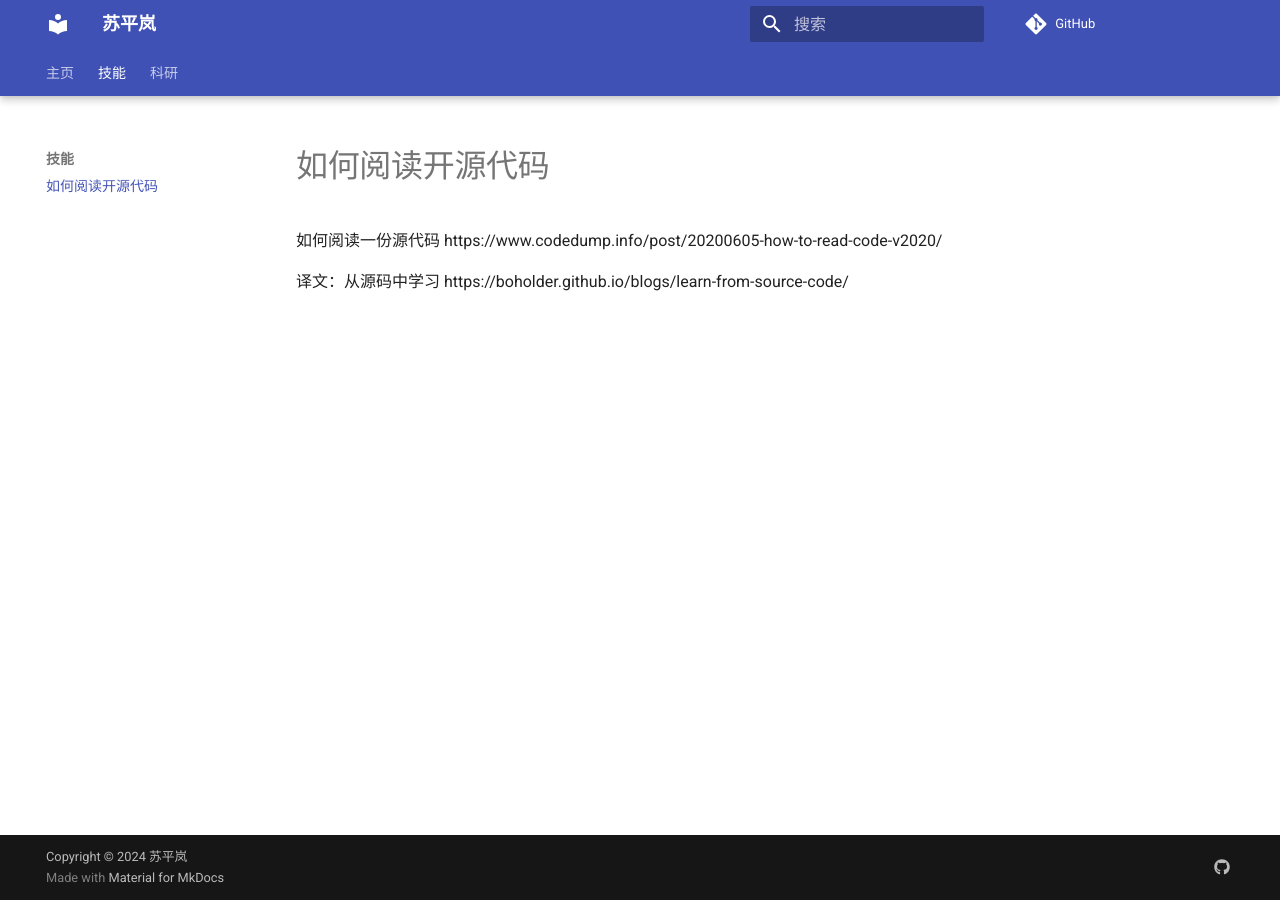
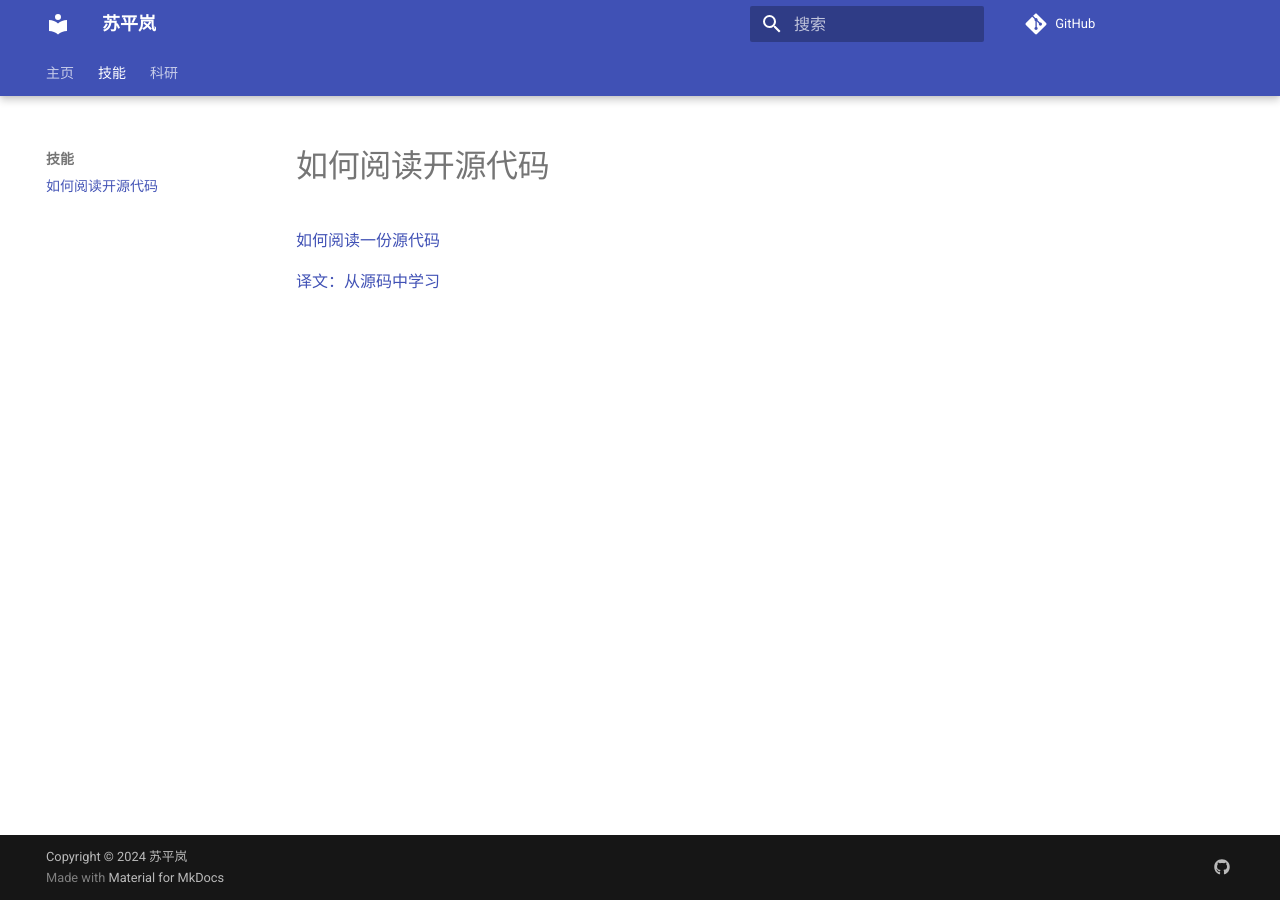
Before and after one commit to supinglan/MyBlog, an MkDocs documentation site: the page built from docs/技能/如何阅读开源代码.md, in a window 1280 px wide. Built offline with MkDocs 1.6.1 and Material for MkDocs 9.7.7, drawn with Linux system fonts in a browser that asks for light colours; comment, search, counter and statistics services are not loaded.

Commit message:
add links

```diff
--- a/docs/技能/如何阅读开源代码.md
+++ b/docs/技能/如何阅读开源代码.md
@@ -1,3 +1,3 @@
-如何阅读一份源代码 https://www.codedump.info/post/20200605-how-to-read-code-v2020/
+[如何阅读一份源代码](https://www.codedump.info/post/20200605-how-to-read-code-v2020/)
 
-译文：从源码中学习 https://boholder.github.io/blogs/learn-from-source-code/
+[译文：从源码中学习](https://boholder.github.io/blogs/learn-from-source-code/)
```
